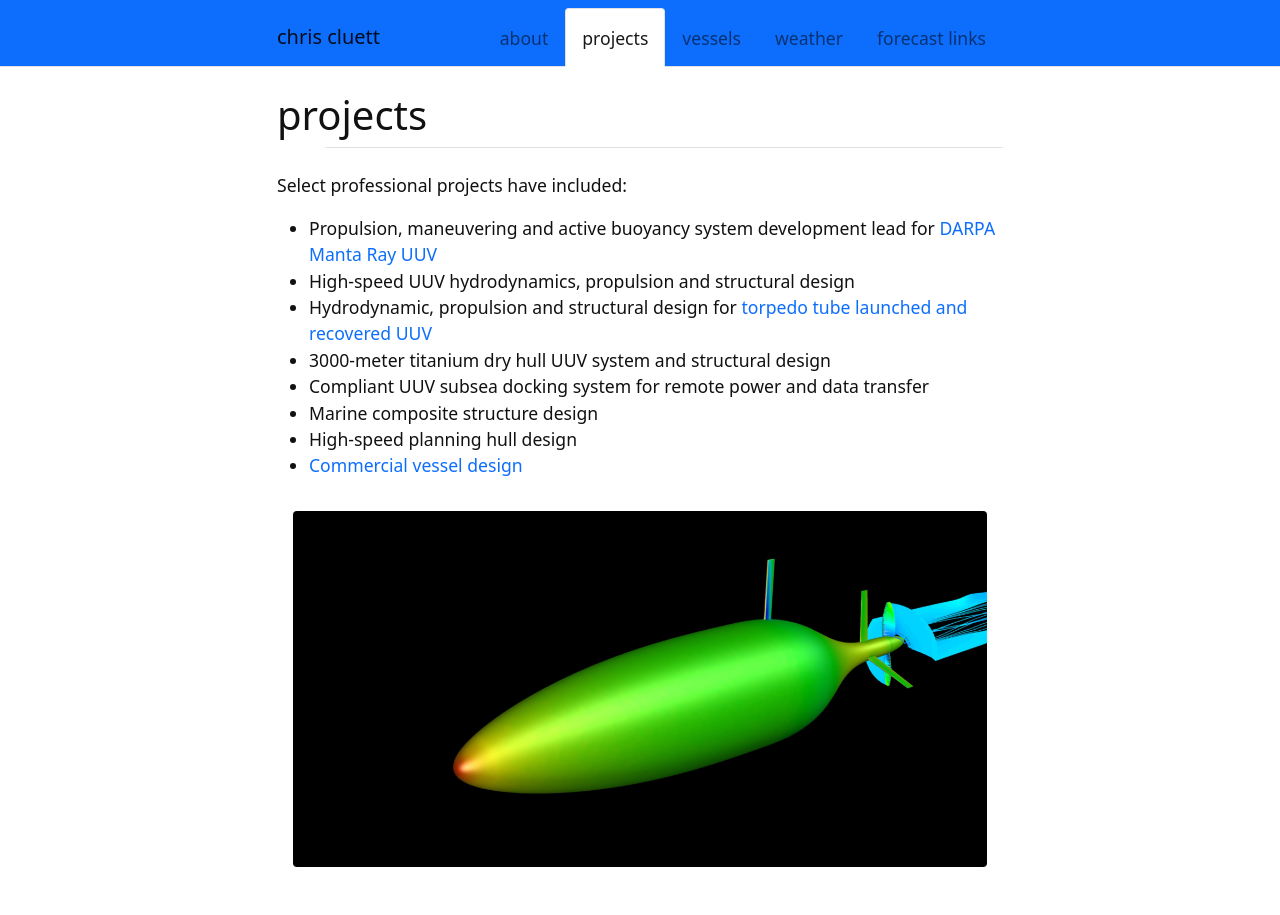
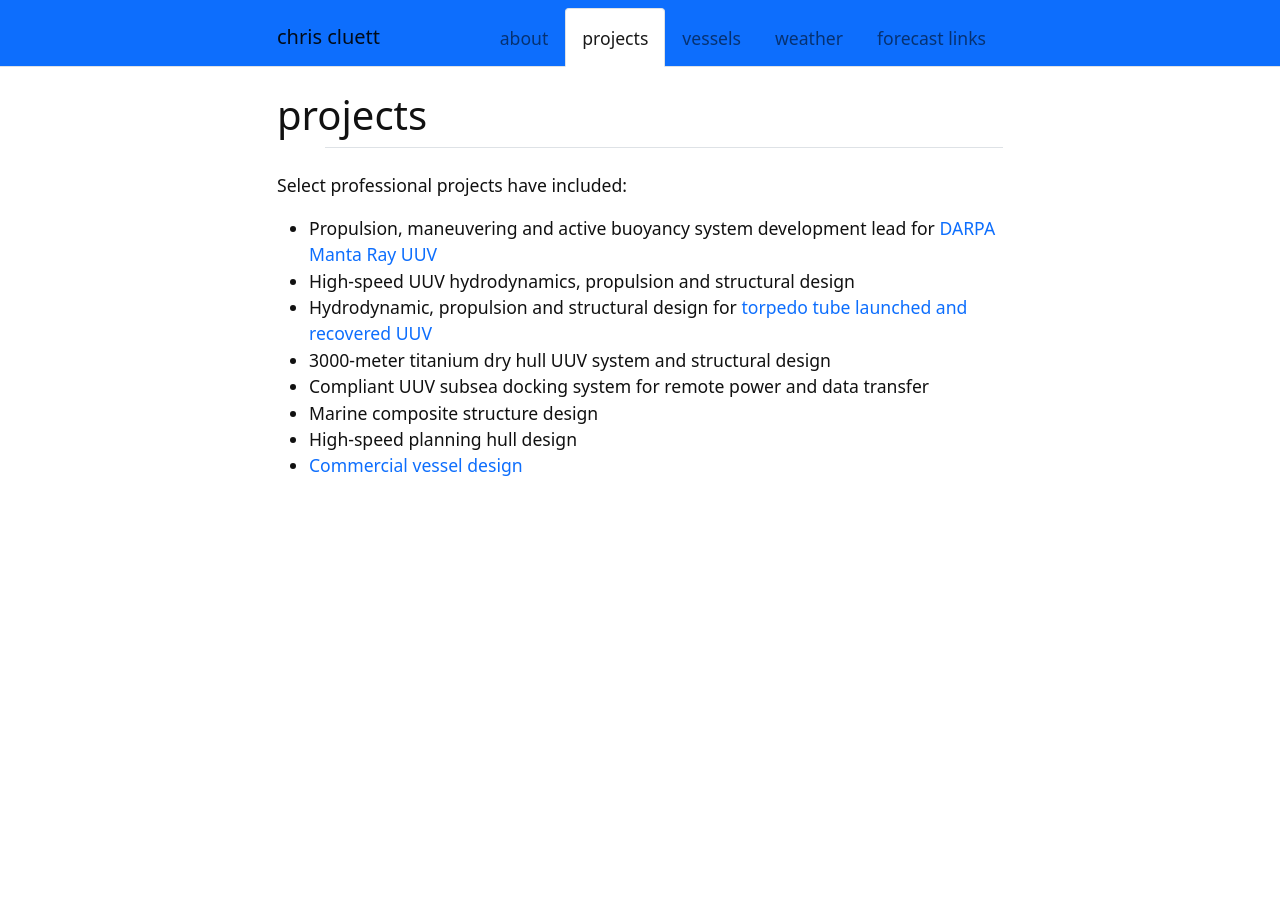
Before and after one commit to ccluett/website, a Jekyll site: the page built from content/1-projects.md, in a window 1280 px wide. Built offline with Jekyll 4.4.1, drawn with Linux system fonts in a browser that asks for light colours.

Commit message:
Update 1-projects.md

```diff
--- a/content/1-projects.md
+++ b/content/1-projects.md
@@ -12,5 +12,3 @@ Select professional projects have included:
 * Marine composite structure design
 * High-speed planning hull design
 * [Commercial vessel design](2-vessels.md)
-
-{% include figure.html img="4knots,100rpm_1.JPG" width="100%" %}
```
